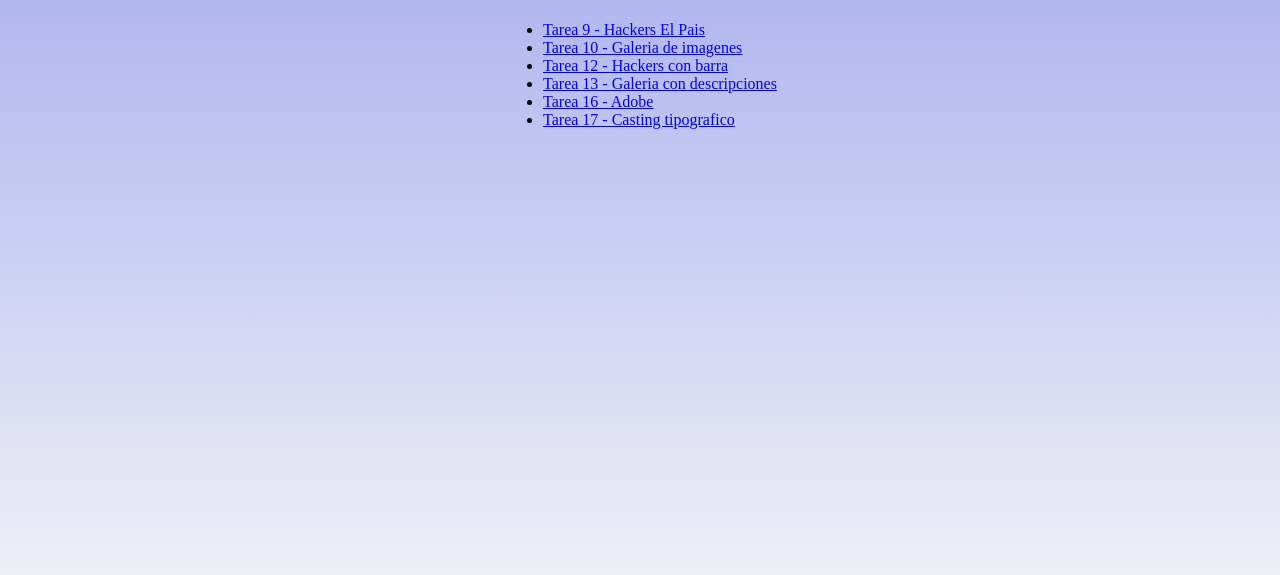
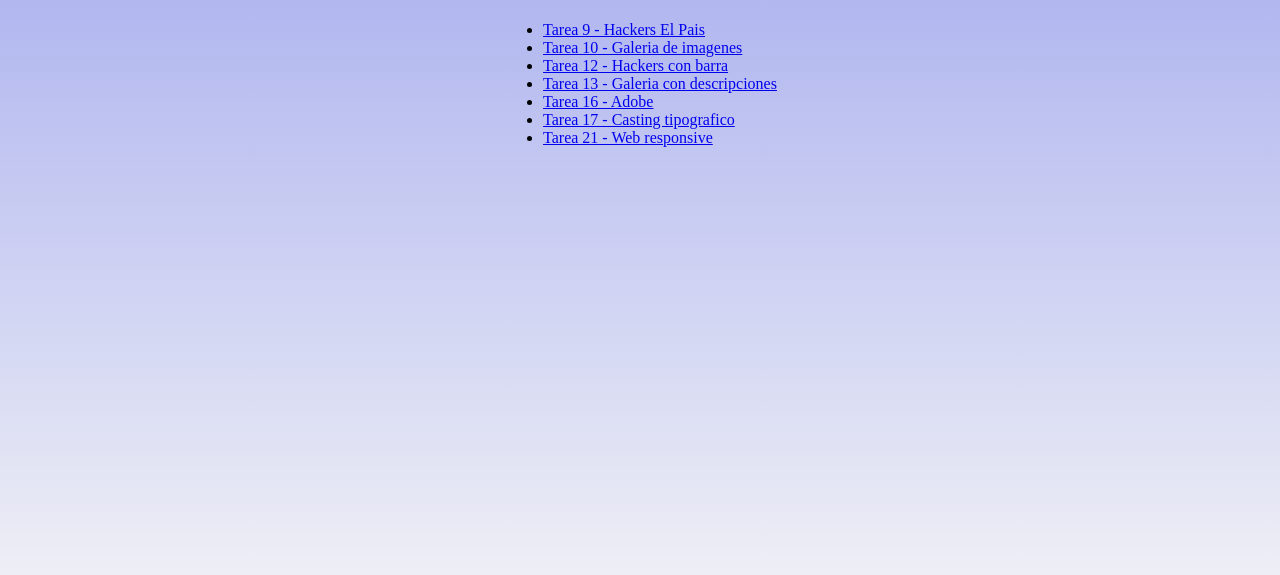
Before and after one commit to SandraMartinezAviles/TPED1_24_25, a plain HTML site: page index.html in a window 1280 px wide. Shown: the part 165-740 px from the top of the page. Drawn offline with Linux system fonts and the light colour scheme.

Commit message:
Update index.html

```diff
--- a/index.html
+++ b/index.html
@@ -21,6 +21,7 @@
             <li><a href="https://sandramartinezaviles.github.io/TPED1_24_25/GaleriaImagenes_Descripcion/index.html" target="_blank">Tarea 13 - Galeria con descripciones</a></li>
             <li><a href="https://sandramartinezaviles.github.io/TPED1_24_25/Adobe/index.html" target="_blank">Tarea 16 - Adobe</a></li>
             <li><a href="https://sandramartinezaviles.github.io/TPED1_24_25/Casting_Tipografico/index.html" target="_blank">Tarea 17 - Casting tipografico</a></li>
+            <li><a href="https://sandramartinezaviles.github.io/TPED1_24_25/PaginaResponsive/index.html" target="_blank">Tarea 21 - Web responsive</a></li>
         </ul>
     </section>
 </body>
```
